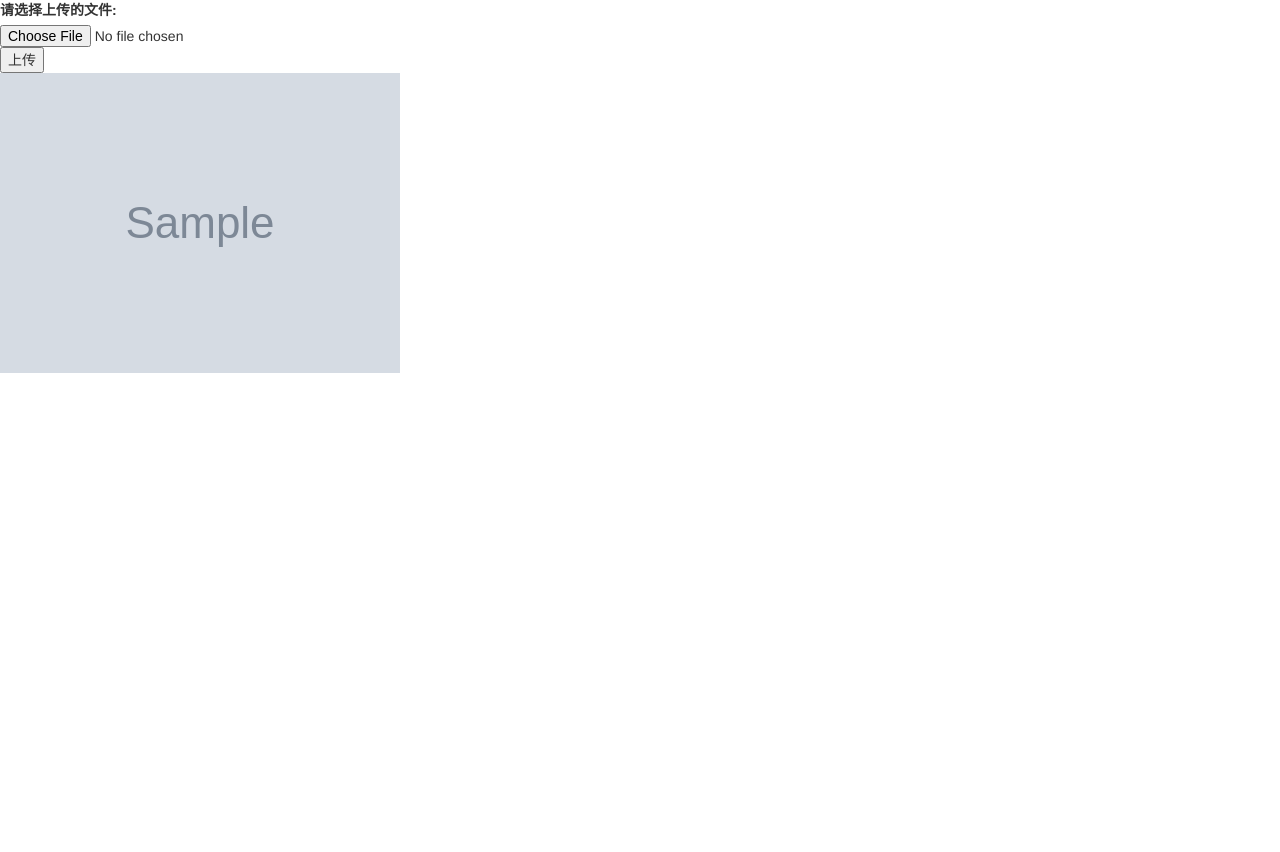
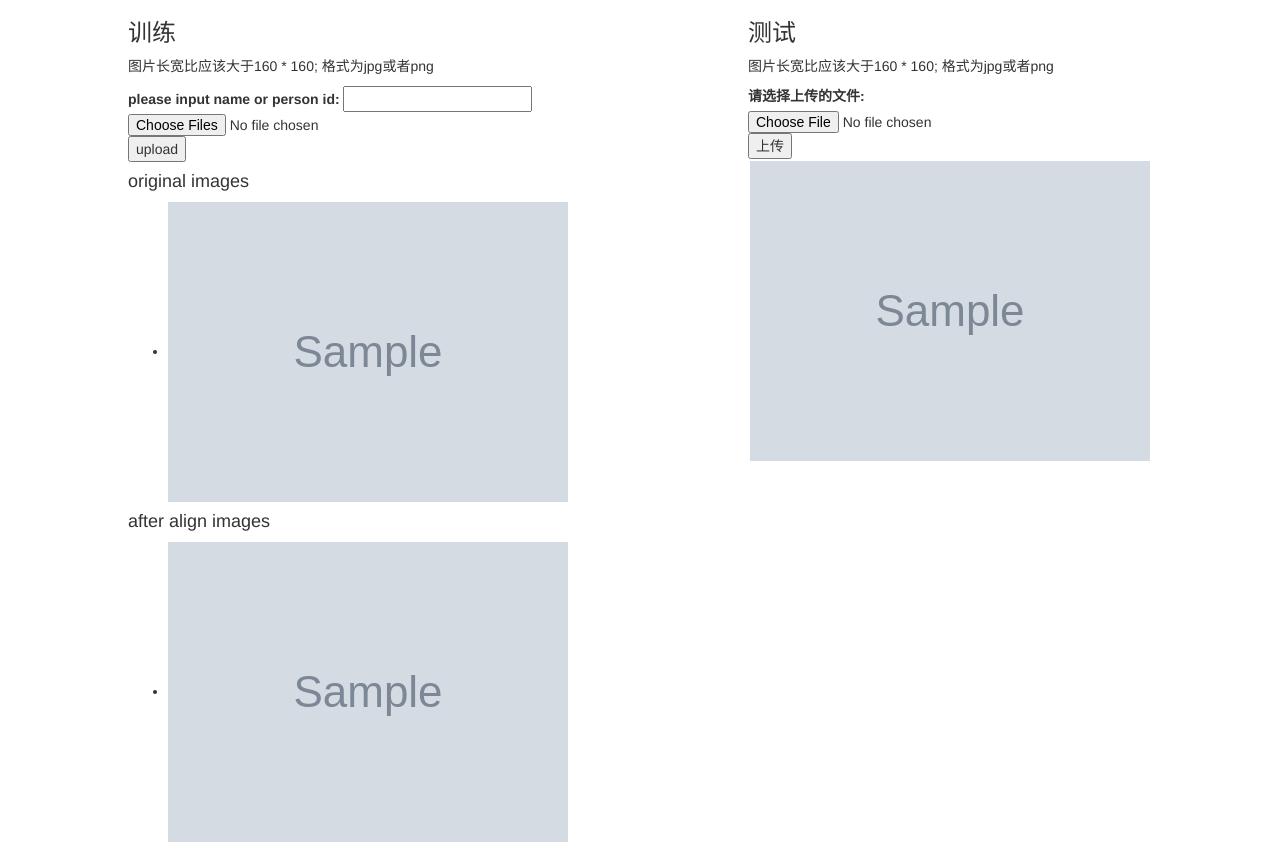
Before and after one commit to lttzzlll/face-recognition, a Flask app: template templates/index.html in a window 1280 px wide. Before the commit the page ends 373 px from the top, so only its background shows below. Run offline with Flask 2, Linux system fonts and the light colour scheme; the template is opened without the code that fills it: most values are stand-ins (such as "Sample title", 1, 10 or a date in 2020); grey boxes marked "Sample" are stand-in pictures.

Commit message:
build the upload

```diff
--- a/app.py
+++ b/app.py
@@ -13,21 +13,43 @@ import os
 app = Flask(__name__)
 
 MAX_CONTENT_LENGTH = 1 * 1024 * 1024
-UPLOAD_FOLDER = './uploads'
+UPLOAD_FOLDER = 'uploads'
+TRAIN_DIR = UPLOAD_FOLDER + '/train'
+TRAIN_ALIGN_DIR = UPLOAD_FOLDER + '/train_align'
+TEST_DIR = UPLOAD_FOLDER + '/test'
+TEST_ALIGN_DIR = UPLOAD_FOLDER + '/test_align'
+TEMP_DIR = '/tmp'
 
 # set the max upload file size 1MB
 app.config['MAX_CONTENT_LENGTH'] = MAX_CONTENT_LENGTH
-app.config['UPLOAD_FOLDER'] = UPLOAD_FOLDER
-
+#app.config['UPLOAD_FOLDER'] = UPLOAD_FOLDER
+app.config['UPLOAD_FOLDER'] = TRAIN_DIR
+app.config['UPLOAD_TRAIN_ALIGN_FOLDER'] = TRAIN_ALIGN_DIR
+app.config['UPLOAD_TEST_FOLDER'] = TEST_DIR
+app.config['UPLOAF_TEST_ALIGN_FOLDER'] = TEST_ALIGN_DIR
+app.config['TMP_DIR'] = TEMP_DIR
 
 @app.route('/')
 def index():
     return render_template('index.html')
 
 
-@app.route('/uploads/<path:filename>')
-def uploaded_file(filename):
+@app.route('/uploads/train/<path:filename>')
+def uploaded_train_file(filename):
     return send_from_directory(app.config['UPLOAD_FOLDER'], filename)
+
+@app.route('/uploads/train_align/<path:filename>')
+def uploaded_train_align_file(filename):
+    print(filename)
+    return send_from_directory(app.config['UPLOAD_TRAIN_ALIGN_FOLDER'], filename)
+
+@app.route('/uploads/test/<path:filename>')
+def uploaded_test_file(filename):
+    return send_from_directory(app.config['UPLOAD_TEST_FOLDER'], filename)
+
+@app.route('/uploads/test_align/<path:filename>')
+def uploaded_test_align_file(filename):
+    return send_from_directory(app.config['UPLOAD_TEST_ALIGN_FOLDER'], filename)
 
 
 @app.route('/upload', methods=['GET', 'POST'])
@@ -36,8 +58,45 @@ def upload_file():
         file = request.files['upload_file']
         if file and util.allowed_file(file.filename):
             filename = secure_filename(file.filename)
-            file.save(os.path.join(app.config['UPLOAD_FOLDER'], filename))
-            return render_template('index.html', img_path=app.config['UPLOAD_FOLDER'] + '/' + filename)
+            filepath = os.path.join(app.config['UPLOAD_FOLDER'], filename)
+            file.save(filepath)
+            return render_template('index.html', img_path=filepath)
+        else:
+            return render_template('index.html')
+
+@app.route('/uploads', methods=['POST'])
+def upload_files():
+    if request.method == 'POST':
+        uploaded_files = request.files.getlist('files[]')
+        name = request.form['name']
+        path = os.path.join(app.config['UPLOAD_FOLDER'], name)
+        if not os.path.exists(path):
+            os.makedirs(path)
+        for f in uploaded_files:
+            f.save(os.path.join(path, f.filename))
+
+        des = 'tmp/%s' % util.get_uuid()
+        src = 'tmp/%s' % util.get_uuid()
+        cmd = '''export PYTHONPATH=facenet/src &&
+                mkdir %s &&
+                cp -rf uploads/train/%s %s &&
+                python facenet/src/align/align_dataset_mtcnn.py %s %s --image_size 160 --margin 32 --random_order --gpu_memory_fraction 0.25 &&
+                cp -rf %s/%s  uploads/train_align &&
+                rm -rf %s &&
+                rm -rf %s''' % (src, name, src, src, des, des, name, src, des)
+        print(cmd)
+        util.log(cmd)
+        os.system(cmd)
+
+        img_list = [os.path.join(path, f.filename) for f in uploaded_files]
+        img_align_path = os.path.join(app.config['UPLOAD_TRAIN_ALIGN_FOLDER'], name)
+        img_align_list = [os.path.join(os.path.join(img_align_path, f.filename.split('.')[0] + '.png')) for f in uploaded_files]
+
+        return render_template('index.html', img_list=img_list, img_align_list=img_align_list)
+
+@app.route('/*')
+def notfound404():
+   return render_template('404notfound.html')
 
 
 if __name__ == '__main__':
--- a/templates/index.html
+++ b/templates/index.html
@@ -6,14 +6,10 @@
     <meta http-equiv="X-UA-Compatible" content="IE=edge">
     <meta name="viewport" content="width=device-width, initial-scale=1">
     <!-- 上述3个meta标签*必须*放在最前面，任何其他内容都*必须*跟随其后！ -->
-    <title>人脸识别系统</title>
+    <title>welcome to this page</title>
 
     <!-- Bootstrap -->
     <link href="static/bootstrap-3.3.7-dist/css/bootstrap.min.css" rel="stylesheet">
-
-
-
-
 
     <!-- HTML5 shim and Respond.js for IE8 support of HTML5 elements and media queries -->
     <!-- WARNING: Respond.js doesn't work if you view the page via file:// -->
@@ -21,12 +17,62 @@
       <script src="https://cdn.bootcss.com/html5shiv/3.7.3/html5shiv.min.js"></script>
       <script src="https://cdn.bootcss.com/respond.js/1.4.2/respond.min.js"></script>
     <![endif]-->
+    <style type="text/css">
+        div#train {
+            float: left;
+            right: 49%;
+            margin-left: 10%;
+        }
+        div#test {
+            float: right;
+            left: 49%;
+            margin-right: 10%;
+        }
+        div.img-block {
+            margin: 2px;
+        }
+    </style>
 </head>
 
 <body>
+<div id='train'>
+    <h3>训练</h3>
+    <p>图片长宽比应该大于160 * 160; 格式为jpg或者png</p>
+    <form enctype="multipart/form-data" method="POST" action='/uploads'>
+            <div>
+                <label for='upload_file'>please input name or person id: </label>
+                <input type="text" name="name" id="name"/>
+            </div>
+            <div>
+                <input type='file' name='files[]' multiple="" id='upload_files' />
+            </div>
+            <div>
+                <input type="submit" value="upload" onclick="check_train();"/>
+            </div>
+    </form>
+    <div id='original-images'>
+        <h4>original images</h4>
+    <ul id='img_list'>
+        {% for img in img_list %}
+            <li><img src='{{ img }}'/></li>
+        {% endfor %}
+    </ul>
+    </div>
+    <div id='after-aligned-images'>
+        <h4>after align images</h4>
+    <ul id='img_align_list'>
+        {% for img in img_align_list %}
+            <li><img src='{{ img }}'/></li>
+        {% endfor %}
+    </ul>
+    </div>
+</div>
 
+<div id='test'>
+    <h3>测试</h3>
+    <p>图片长宽比应该大于160 * 160; 格式为jpg或者png</p>
     <div id="upload">
-        <form enctype="multipart/form-data" method="POST" action='/upload'>
+        <form enctype="multipart/form-data" method="POST" action="/upload">
             <div>
                 <label for='upload_file'>请选择上传的文件: </label>
             </div>
@@ -39,9 +85,11 @@
         </form>
     </div>
 
-    <div id='img_block'>
-        <img id='img' src='{{img_path}}'/>
+    <div id='img_block' class='img-block'>
+        <img src='{{img_path}}'/>
     </div>
+</div>
+
     <!-- jQuery (necessary for Bootstrap's JavaScript plugins) -->
     <script src="static/bootstrap-3.3.7-dist/js/jquery.min.js"></script>
     <!-- Include all compiled plugins (below), or include individual files as needed -->
@@ -50,14 +98,56 @@
 
     <script type='text/javascript'>
         $(function(){
+            init();
             imgShow();
+            trainImgShow();
+            imgAlignShow();
+            trainImageShow();
         });
+        function init() {
+            // empty
+        }
         function imgShow() {
             var img = $("#img");
             if (img && img.src !== "") {
                 img.show();
             }
         }
+        function check_train() {
+            var name = $("#name");
+            if (name === null || name.length === 0) {
+                alert("input name is none");
+            }
+            var files = $("#files[]");
+            if (files === null || files.length === 0) {
+                alert("please select multiply images to upload");
+            }
+            return false;
+        }
+
+        function trainImgShow() {
+            var img = $("#img_list");
+            if (img === null || img.length === 0) {
+                img.hide();
+            }
+        }
+        function imgAlignShow() {
+            var img = $("#img_align_list");
+            if (img === null || img.length === 0) {
+                img.hide();
+            }
+        }
+
+        function trainImageShow() {
+            var originalImages = $("#original-images").find("img");
+            var afterAlignedImages = $("#after-aligned-images").find("img");
+            if (originalImages === null || originalImages.length === 0) {
+                $("#original-images").hide();
+            }
+            if (afterAlignedImages === null || afterAlignedImages.length === 0) {
+                $("#after-aligned-images").hide();
+            }
+        }
     </script>
 </body>
 
```
Also changed, not shown: templates/404notfound.html (added, +35 -0 lines), util.py (+12 -2 lines), 1 other file.
